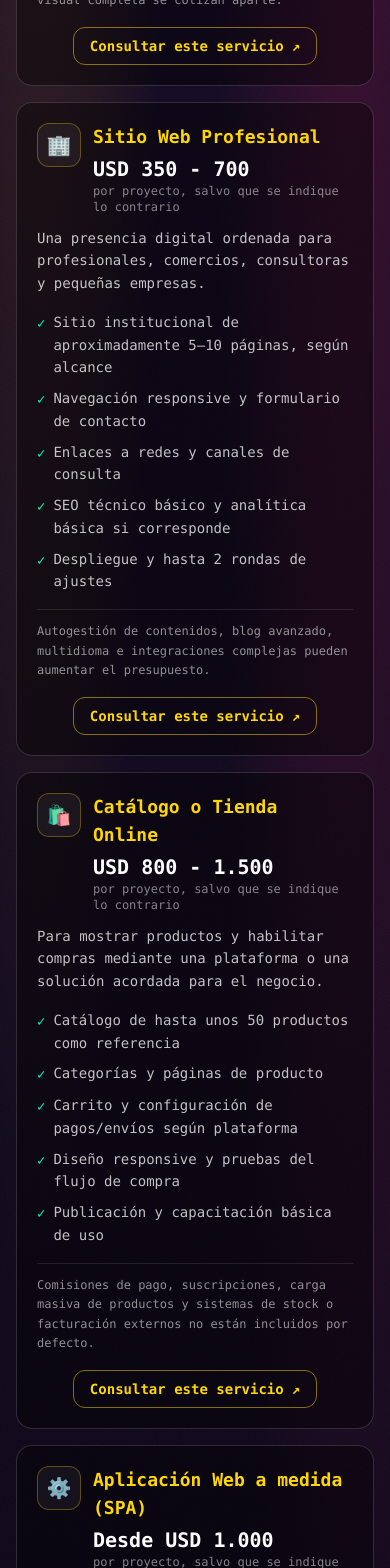
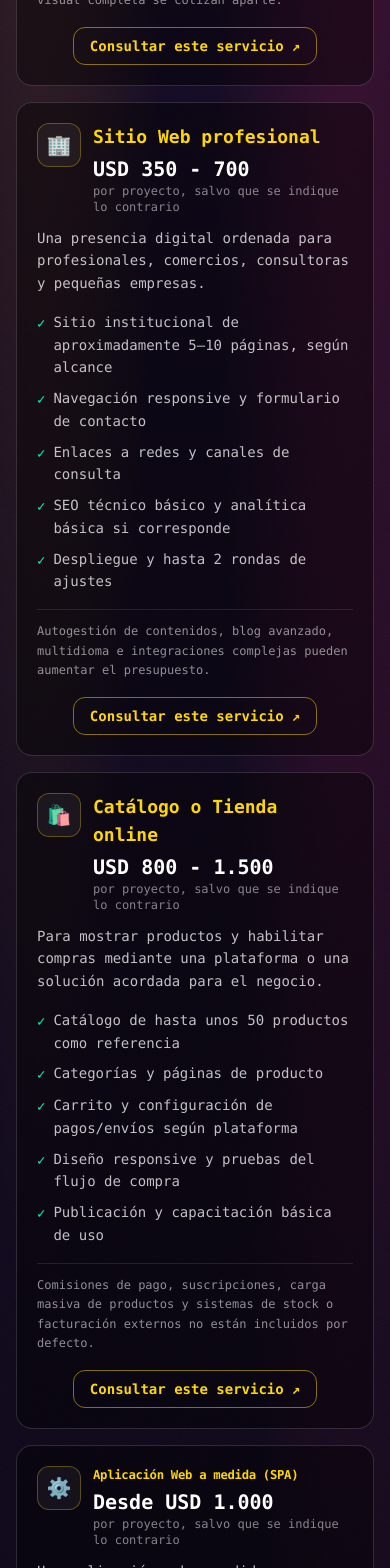
Before and after one commit to lu-developer476/Portfolio, a Next.js app: page /contact in a window 390 px wide. Shown: the part 1860-3428 px from the top of the page. Built offline with nearby package versions, Linux system fonts and the light colour scheme; no server answers.

Commit message:
Refine service titles and keep SPA title on one line

```diff
--- a/src/components/ServicesSection.tsx
+++ b/src/components/ServicesSection.tsx
@@ -35,7 +35,7 @@ const serviceCopy = {
       },
       {
         icon: "🏢",
-        name: "Sitio Web Profesional",
+        name: "Sitio Web profesional",
         price: "USD 350 - 700",
         description: "Una presencia digital ordenada para profesionales, comercios, consultoras y pequeñas empresas.",
         includes: [
@@ -49,7 +49,7 @@ const serviceCopy = {
       },
       {
         icon: "🛍️",
-        name: "Catálogo o Tienda Online",
+        name: "Catálogo o Tienda online",
         price: "USD 800 - 1.500",
         description: "Para mostrar productos y habilitar compras mediante una plataforma o una solución acordada para el negocio.",
         includes: [
@@ -346,7 +346,7 @@ export default function ServicesSection() {
             <div className="mb-3 flex items-start gap-3">
               <span className="flex h-11 w-11 shrink-0 items-center justify-center rounded-xl border border-cyber-gold/30 bg-white/5 text-xl" aria-hidden="true">{service.icon}</span>
               <div className="min-w-0">
-                <h3 className="text-lg font-semibold text-cyber-gold">{service.name}</h3>
+                <h3 className={`font-semibold text-cyber-gold ${index === 3 ? "whitespace-nowrap text-[clamp(0.58rem,3.15vw,1.125rem)] tracking-tight" : "text-lg"}`}>{service.name}</h3>
                 <p className="mt-1 text-xl font-bold text-white">{service.price}</p>
                 {usdToArs !== null && getArsEquivalent(service.price, usdToArs, language) && (
                   <p className="mt-1 max-w-full overflow-x-auto whitespace-nowrap text-xs font-semibold text-cyber-neonGreen">
```
